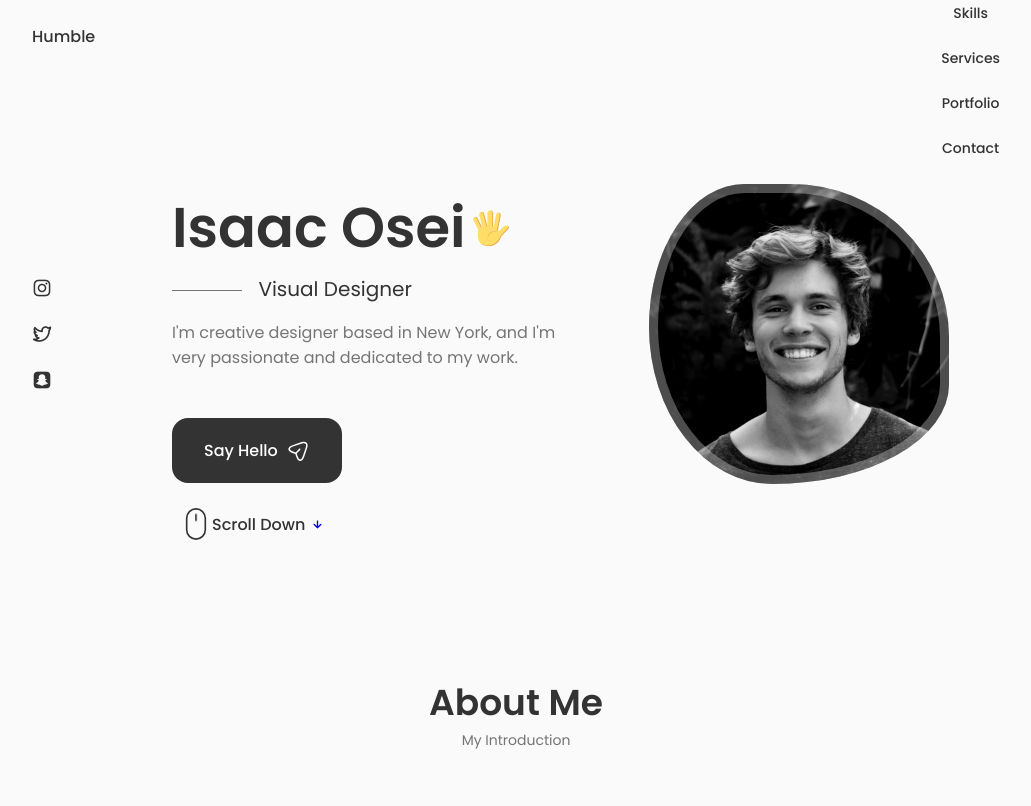
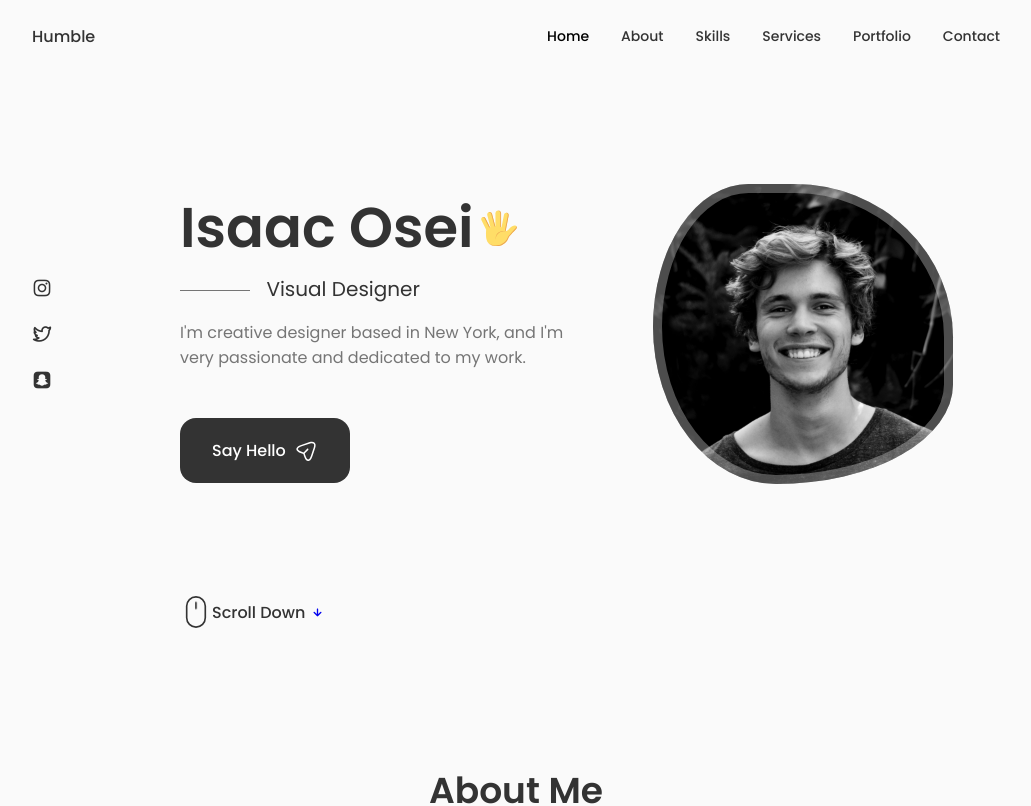
Before and after one commit to HumbleGh/reactfolio, a React (Create React App) app: page / in a window 1280 px wide. Shown: the top 806 px of the page, without its empty margins (124-1155 px from the left). Built offline with nearby package versions, Linux system fonts and the light colour scheme.

Commit message:
minor changes

```diff
--- a/src/components/about/about.css
+++ b/src/components/about/about.css
@@ -72,10 +72,10 @@
     margin-right: auto;
   }
 
-  .grid {
+  /* .grid {
     display: grid;
     gap: 1.5rem;
-  }
+  } */
 
   /*=============== BUTTONS ===============*/
   .button {
```
